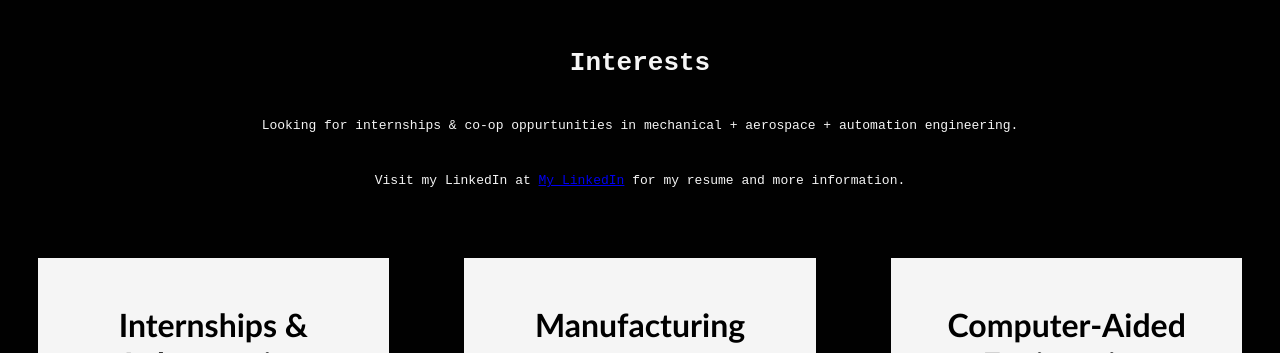
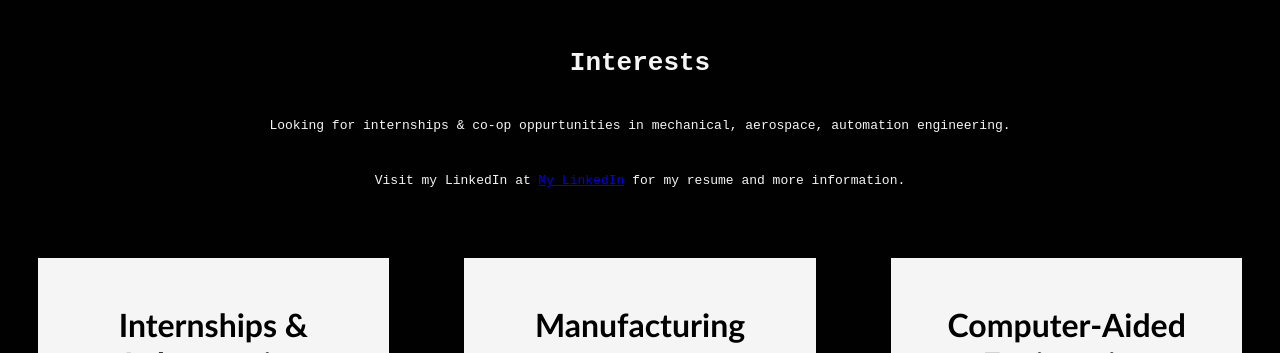
Before and after one commit to camdencarlson/camdencarlson.github.io, a plain HTML site: page index.html in a window 1280 px wide. Shown: the part 802-1155 px from the top of the page. Drawn offline with Linux system fonts and the light colour scheme.

Commit message:
Update index.html

```diff
--- a/index.html
+++ b/index.html
@@ -19,7 +19,7 @@
         <div class="bio">
             <h1>Interests</h1>
             <p class="bio_text">
-                Looking for internships & co-op oppurtunities in mechanical + aerospace + automation engineering.
+                Looking for internships & co-op oppurtunities in mechanical, aerospace, automation engineering.
             </p>
             <p>
                 Visit my LinkedIn at <a href="https://www.linkedin.com/in/camdencarlson/">My LinkedIn</a> for my resume and more information.
```
